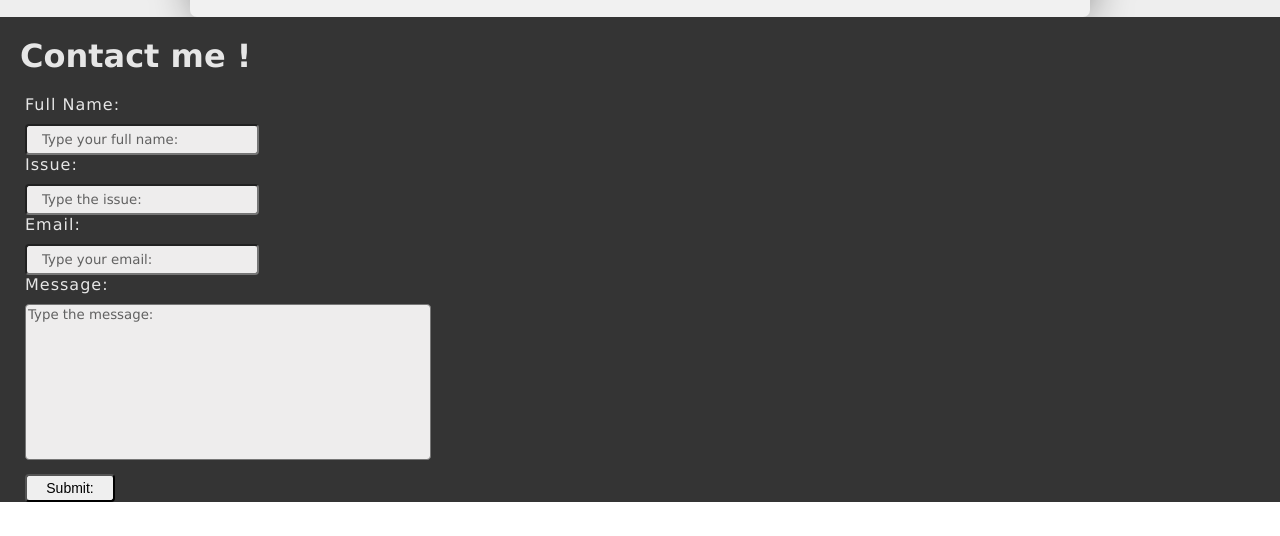
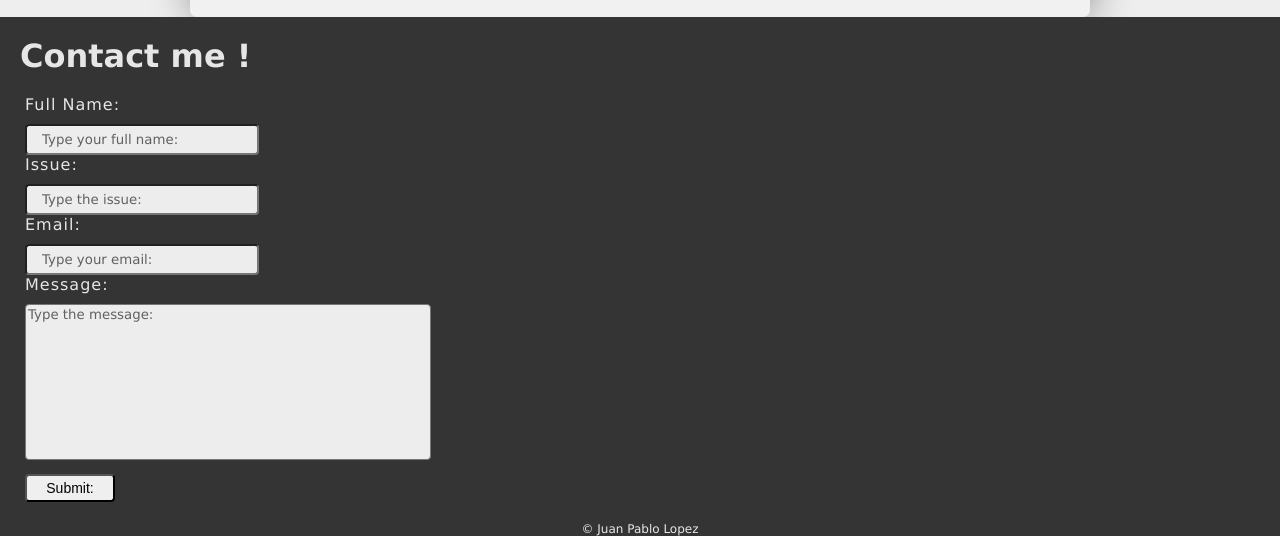
Before and after one commit to J-Pablo4/CV-Webpage, a plain HTML site: page index.html in a window 1280 px wide. Shown: the part 1536-2072 px from the top of the page. Before the commit the page ends 2038 px from the top, so only its background shows below. Drawn offline with Linux system fonts and the light colour scheme.

Commit message:
web page ready

```diff
--- a/estilos.css
+++ b/estilos.css
@@ -165,3 +165,9 @@ input[type="submit"]:active{
     color: white;
     font-weight: bold;
 }
+footer > div{
+    padding-top: 20px;
+    text-align: center;
+    color: rgb(233, 232, 232);
+    font-size: 12px;
+}
--- a/index.html
+++ b/index.html
@@ -65,6 +65,7 @@
             <textarea name="mensaje" id="mensaje" cols="30" rows="10" placeholder="Type the message:"></textarea>
             <input type="submit" value="Submit:">
         </form>
+        <div id="final-texts">&copy; Juan Pablo Lopez</div>
     </footer>
 </body>
 </html>
```
